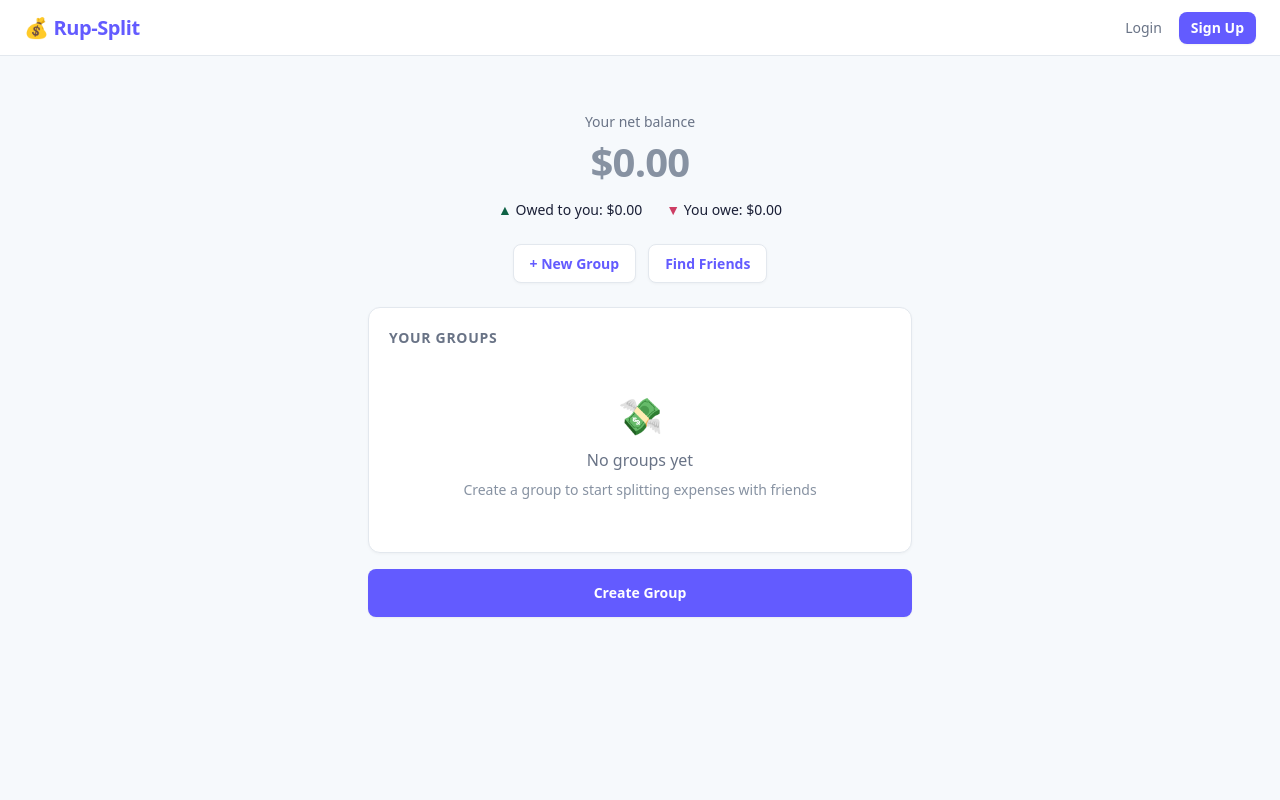
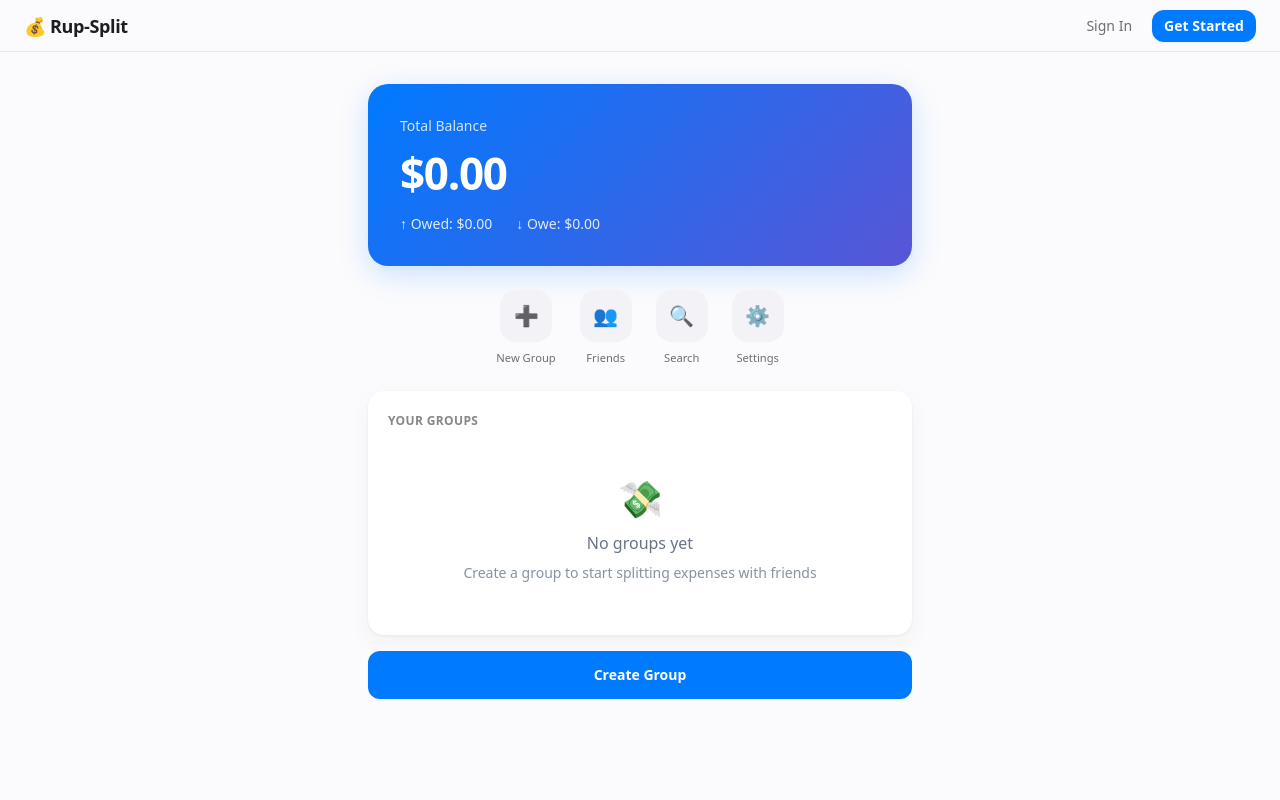
Before and after one commit to jvalin17/frenmo, a FastAPI app: template app/templates/dashboard.html in a window 1280 px wide. Run offline with FastAPI, Linux system fonts and the light colour scheme; the template is opened without the code that fills it, so the values that code supplies are empty; some libraries are stand-ins or nearby versions.

Commit message:
Apple-inspired light theme: clean white, blue accent, gradient hero card, no backdrop-filter lag

```diff
--- a/app/static/style.css
+++ b/app/static/style.css
@@ -1,182 +1,215 @@
-/* Rup-Split — Stripe-Inspired Theme */
+/* Rup-Split — Apple-Inspired Light Theme */
 
 /* Balance colors */
-.balance-positive { color: #0E6245; font-weight: 600; }
-.balance-negative { color: #CD3D64; }
-.balance-zero { color: #8792A2; }
+.balance-positive { color: #34C759; font-weight: 600; }
+.balance-negative { color: #FF3B30; }
+.balance-zero { color: #8E8E93; }
 
-/* Cards */
+/* Cards — Apple elevated surface */
 .card {
     background: #FFFFFF !important;
-    border: 1px solid #E3E8EE !important;
-    border-radius: 12px !important;
-    color: #1A1F36;
-    box-shadow: 0 1px 3px rgba(0,0,0,0.04) !important;
+    border: none !important;
+    border-radius: 16px !important;
+    color: #1D1D1F;
+    box-shadow: 0 1px 3px rgba(0,0,0,0.06), 0 8px 24px rgba(0,0,0,0.04) !important;
 }
 
-/* Primary buttons — Stripe indigo */
+/* Hero card */
+.hero-card {
+    background: linear-gradient(135deg, #007AFF 0%, #5856D6 100%);
+    border-radius: 20px !important;
+    padding: 2rem;
+    color: #FFFFFF;
+    box-shadow: 0 8px 30px rgba(0,122,255,0.2);
+}
+
+/* Primary buttons — Apple blue */
 .btn-primary {
-    background: #635BFF !important;
+    background: #007AFF !important;
     border: none !important;
     color: #FFFFFF !important;
-    border-radius: 8px !important;
+    border-radius: 12px !important;
     font-weight: 600;
 }
 .btn-primary:hover {
-    background: #7A73FF !important;
+    background: #0071E3 !important;
     transform: translateY(-1px);
-    box-shadow: 0 4px 12px rgba(99, 91, 255, 0.25);
+    box-shadow: 0 4px 12px rgba(0, 122, 255, 0.3);
 }
 
 /* Success button */
 .btn-success {
-    background: #0E6245 !important;
+    background: #34C759 !important;
     border: none !important;
     color: #FFFFFF !important;
-    border-radius: 8px !important;
+    border-radius: 12px !important;
 }
 
 /* Error/danger */
 .text-error {
-    color: #CD3D64 !important;
+    color: #FF3B30 !important;
 }
 
 /* Ghost buttons */
 .btn-ghost {
-    border-radius: 8px !important;
-    color: #697386 !important;
+    border-radius: 12px !important;
+    color: #6E6E73 !important;
 }
 .btn-ghost:hover {
-    background: #F0F2F5 !important;
-    color: #1A1F36 !important;
+    background: #F2F2F7 !important;
+    color: #1D1D1F !important;
 }
 
 /* Badge */
 .badge-outline {
-    border-color: #635BFF !important;
-    color: #635BFF !important;
-    border-radius: 6px !important;
-    background: #F6F5FF !important;
+    border-color: #007AFF !important;
+    color: #007AFF !important;
+    border-radius: 8px !important;
+    background: #F0F5FF !important;
 }
 
 /* Form inputs */
 .input, .select {
-    background: #FFFFFF !important;
-    border: 1px solid #E3E8EE !important;
-    border-radius: 8px !important;
-    color: #1A1F36 !important;
-    box-shadow: 0 1px 2px rgba(0,0,0,0.04) !important;
+    background: #F2F2F7 !important;
+    border: none !important;
+    border-radius: 12px !important;
+    color: #1D1D1F !important;
 }
 .input:focus, .select:focus {
-    border-color: #635BFF !important;
-    box-shadow: 0 0 0 3px rgba(99, 91, 255, 0.1), 0 1px 2px rgba(0,0,0,0.04) !important;
+    outline: 2px solid #007AFF !important;
+    outline-offset: -1px;
+    box-shadow: none !important;
 }
 .input::placeholder {
-    color: #A3ACB9 !important;
+    color: #AEAEB2 !important;
 }
 
 .checkbox {
-    border-color: #E3E8EE !important;
+    border-color: #D1D1D6 !important;
 }
 .checkbox:checked {
-    background-color: #635BFF !important;
-    border-color: #635BFF !important;
+    background-color: #007AFF !important;
+    border-color: #007AFF !important;
 }
 
 /* Labels and secondary text */
 .label-text {
-    color: #697386 !important;
+    color: #6E6E73 !important;
 }
 .text-gray-500 {
-    color: #697386 !important;
+    color: #6E6E73 !important;
 }
 .text-gray-400 {
-    color: #8792A2 !important;
+    color: #AEAEB2 !important;
 }
 
 /* Section headers */
 .card-body h3 {
-    letter-spacing: 0.05em;
-    color: #697386 !important;
+    letter-spacing: 0.03em;
+    color: #86868B !important;
+    font-size: 0.75rem;
 }
 
 /* Card titles */
 .card-title {
-    color: #1A1F36 !important;
+    color: #1D1D1F !important;
 }
 
 /* Hero balance */
 .hero-balance {
-    font-size: 2.5rem;
-    font-weight: 800;
-    letter-spacing: -0.02em;
+    font-size: 3rem;
+    font-weight: 700;
+    letter-spacing: -0.03em;
+    color: #1D1D1F;
 }
-.hero-positive { color: #0E6245; }
-.hero-negative { color: #CD3D64; }
-.hero-zero { color: #8792A2; }
+.hero-positive { color: #34C759 !important; }
+.hero-negative { color: #FF3B30 !important; }
+.hero-zero { color: #8E8E93 !important; }
 
-/* Quick action pills */
+/* Quick action circles — Apple style */
 .quick-action {
-    background: #FFFFFF;
-    color: #635BFF;
-    border-radius: 8px;
-    padding: 0.5rem 1rem;
-    font-weight: 600;
-    font-size: 0.875rem;
-    border: 1px solid #E3E8EE;
-    box-shadow: 0 1px 3px rgba(0,0,0,0.04);
-    transition: all 0.2s;
+    display: flex;
+    flex-direction: column;
+    align-items: center;
+    gap: 0.5rem;
+    text-decoration: none;
+    transition: transform 0.15s ease;
 }
 .quick-action:hover {
-    background: #635BFF;
-    color: #FFFFFF;
-    transform: translateY(-1px);
-    box-shadow: 0 4px 12px rgba(99, 91, 255, 0.2);
+    transform: scale(1.05);
+}
+.quick-action:active {
+    transform: scale(0.95);
+}
+.quick-action .icon-circle {
+    width: 52px;
+    height: 52px;
+    border-radius: 16px;
+    background: #F2F2F7;
+    display: grid;
+    place-items: center;
+    font-size: 1.25rem;
+    transition: all 0.15s ease;
+}
+.quick-action:hover .icon-circle {
+    background: #E5E5EA;
+}
+.quick-action .icon-label {
+    font-size: 0.7rem;
+    color: #6E6E73;
+    font-weight: 500;
 }
 
 /* Links */
 .link-primary {
-    color: #635BFF !important;
+    color: #007AFF !important;
 }
 .link-primary:hover {
-    color: #7A73FF !important;
+    color: #0071E3 !important;
 }
 
 /* Alert */
 .alert-error {
-    background: #FFF0F3 !important;
-    color: #CD3D64 !important;
-    border: 1px solid #FECDD3 !important;
+    background: #FFF2F2 !important;
+    color: #FF3B30 !important;
+    border: none !important;
+    border-radius: 12px !important;
 }
 
-/* Typography — Magic Leap precision */
+/* Typography — Apple SF precision */
 h2, h3, .card-title, .hero-balance {
     letter-spacing: -0.02em;
 }
-
-/* Smooth transitions */
-.card, .btn, .input, .select {
-    transition: all 0.2s ease;
+h2 {
+    font-weight: 700;
+    color: #1D1D1F;
 }
 
-/* Hover cards */
+/* Smooth transitions — no lag */
+.card, .btn {
+    transition: transform 0.15s ease, box-shadow 0.15s ease;
+}
+.input, .select {
+    transition: outline 0.1s ease;
+}
+
+/* Hover cards — subtle lift */
 .card:hover {
-    box-shadow: 0 6px 20px rgba(0,0,0,0.06), 0 1px 3px rgba(0,0,0,0.04) !important;
+    box-shadow: 0 2px 8px rgba(0,0,0,0.08), 0 12px 32px rgba(0,0,0,0.06) !important;
     transform: translateY(-1px);
 }
 
-/* Navbar link hover */
-.navbar .btn-ghost:hover {
-    color: #635BFF !important;
-    background: #F6F5FF !important;
+/* Navbar hover */
+.navbar a:hover {
+    color: #007AFF !important;
 }
 
-/* Better card padding */
+/* Card padding */
 .card-body {
     padding: 1.25rem !important;
 }
 
-/* Professional section dividers */
+/* Section dividers */
 .border-b {
-    border-color: #E3E8EE !important;
+    border-color: #F2F2F7 !important;
 }
--- a/app/templates/base.html
+++ b/app/templates/base.html
@@ -20,28 +20,28 @@
     <script src="https://unpkg.com/htmx.org@2.0.4"></script>
     <link rel="stylesheet" href="/static/style.css">
 </head>
-<body class="min-h-screen font-sans" style="background: #F6F9FC; color: #1A1F36; -webkit-font-smoothing: antialiased;">
-    <div class="navbar px-6" style="background: #FFFFFF; border-bottom: 1px solid #E3E8EE; min-height: 56px;">
+<body class="min-h-screen font-sans" style="background: #FBFBFD; color: #1D1D1F; -webkit-font-smoothing: antialiased;">
+    <div class="navbar px-6" style="background: rgba(251,251,253,0.92); border-bottom: 1px solid #E5E5EA; min-height: 52px;">
         <div class="flex-1">
-            <a href="/" class="text-xl font-bold tracking-tight" style="color: #635BFF; text-decoration: none; letter-spacing: -0.02em;">💰 Rup-Split</a>
+            <a href="/" class="text-lg font-semibold" style="color: #1D1D1F; text-decoration: none; letter-spacing: -0.02em;">💰 Rup-Split</a>
         </div>
-        <div class="flex items-center gap-1">
+        <div class="flex items-center gap-2">
             {% if user %}
-                <a href="/" class="btn btn-ghost btn-sm font-medium" style="color: #697386;">Home</a>
-                <a href="/friends" class="btn btn-ghost btn-sm font-medium" style="color: #697386;">Friends</a>
-                <a href="/account" class="flex items-center gap-2 mx-2" style="text-decoration: none;">
-                    <div class="w-8 h-8 rounded-full flex items-center justify-center text-white text-xs font-bold" style="background: #635BFF; cursor: pointer;">
+                <a href="/" class="text-sm font-medium px-3 py-1.5 rounded-full" style="color: #6E6E73; text-decoration: none;">Home</a>
+                <a href="/friends" class="text-sm font-medium px-3 py-1.5 rounded-full" style="color: #6E6E73; text-decoration: none;">Friends</a>
+                <a href="/account" style="text-decoration: none;">
+                    <div class="w-8 h-8 rounded-full flex items-center justify-center text-white text-xs font-bold" style="background: linear-gradient(135deg, #007AFF, #5856D6); cursor: pointer;">
                         {{ user.name[0]|upper }}
                     </div>
                 </a>
-                <a href="/auth/logout" class="btn btn-ghost btn-sm" style="color: #8792A2;">Logout</a>
+                <a href="/auth/logout" class="text-sm px-2 py-1" style="color: #AEAEB2; text-decoration: none;">Logout</a>
             {% else %}
-                <a href="/auth/login" class="btn btn-ghost btn-sm font-medium" style="color: #697386;">Login</a>
-                <a href="/auth/register" class="btn btn-primary btn-sm">Sign Up</a>
+                <a href="/auth/login" class="text-sm font-medium px-3 py-1.5" style="color: #6E6E73; text-decoration: none;">Sign In</a>
+                <a href="/auth/register" class="btn btn-primary btn-sm">Get Started</a>
             {% endif %}
         </div>
     </div>
-    <main class="container mx-auto px-4 py-8 max-w-xl" style="color: #1A1F36;">
+    <main class="container mx-auto px-4 py-8 max-w-xl" style="color: #1D1D1F;">
         {% block content %}{% endblock %}
     </main>
 </body>
--- a/app/templates/dashboard.html
+++ b/app/templates/dashboard.html
@@ -7,23 +7,38 @@
 {% set total_you_owe = overall_balances.values()|select("lt", 0)|sum %}
 {% set net_total = total_owed_to_you + total_you_owe %}
 
-<div class="text-center py-6">
-    <p class="text-sm" style="color: #697386;">Your net balance</p>
-    <div class="hero-balance {% if net_total > 0 %}hero-positive{% elif net_total < 0 %}hero-negative{% else %}hero-zero{% endif %}">
+<!-- Hero Card -->
+<div class="hero-card mb-6">
+    <p class="text-sm" style="opacity: 0.8;">Total Balance</p>
+    <div style="font-size: 2.75rem; font-weight: 700; letter-spacing: -0.03em; color: #FFFFFF; margin: 0.25rem 0;">
         {% if net_total > 0 %}+${{ "%.2f"|format(net_total / 100) }}
         {% elif net_total < 0 %}-${{ "%.2f"|format((-net_total) / 100) }}
         {% else %}$0.00{% endif %}
     </div>
-    <div class="flex justify-center gap-6 mt-2">
-        <span class="text-sm"><span class="balance-positive">▲</span> Owed to you: ${{ "%.2f"|format(total_owed_to_you / 100) }}</span>
-        <span class="text-sm"><span class="balance-negative">▼</span> You owe: ${{ "%.2f"|format((-total_you_owe) / 100) }}</span>
+    <div class="flex gap-6 mt-2" style="opacity: 0.85;">
+        <span class="text-sm">↑ Owed: ${{ "%.2f"|format(total_owed_to_you / 100) }}</span>
+        <span class="text-sm">↓ Owe: ${{ "%.2f"|format((-total_you_owe) / 100) }}</span>
     </div>
 </div>
 
 <!-- Quick Actions -->
-<div class="flex justify-center gap-3 mb-6">
-    <a href="/groups/new" class="quick-action">+ New Group</a>
-    <a href="/friends" class="quick-action">Find Friends</a>
+<div class="flex justify-center gap-6 mb-6">
+    <a href="/groups/new" class="quick-action">
+        <div class="icon-circle">➕</div>
+        <span class="icon-label">New Group</span>
+    </a>
+    <a href="/friends" class="quick-action">
+        <div class="icon-circle">👥</div>
+        <span class="icon-label">Friends</span>
+    </a>
+    <a href="/friends?q=" class="quick-action">
+        <div class="icon-circle">🔍</div>
+        <span class="icon-label">Search</span>
+    </a>
+    <a href="/account" class="quick-action">
+        <div class="icon-circle">⚙️</div>
+        <span class="icon-label">Settings</span>
+    </a>
 </div>
 
 <!-- People You Owe / Owe You -->
```
